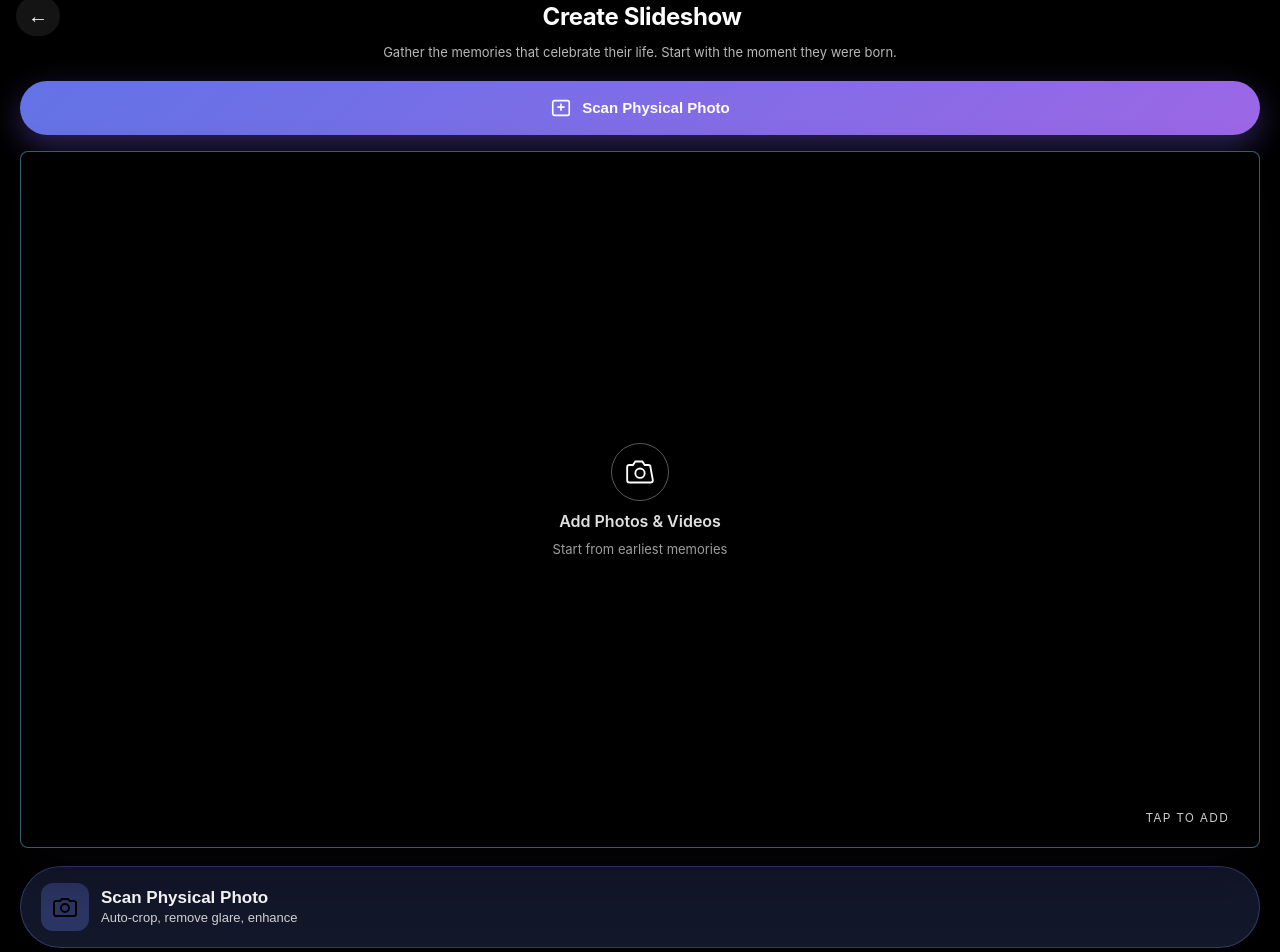
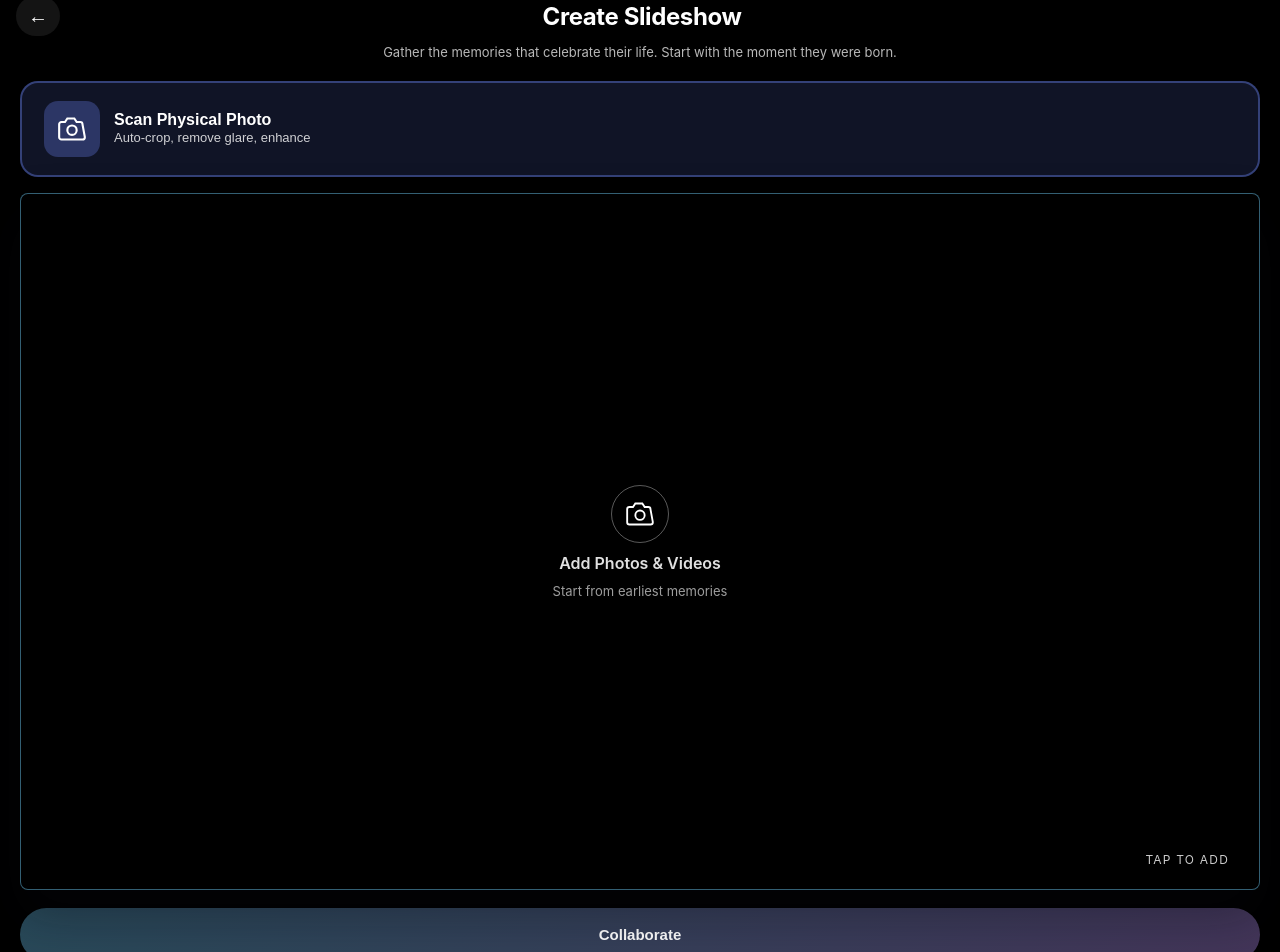
Before and after one commit to dashqrcodes/DASH, a Next.js app: page /slideshow in a window 1280 px wide. Shown: the part 16-968 px from the top of the page. Built offline with nearby package versions, Linux system fonts and the light colour scheme; grey boxes are pictures that could not be loaded.

Commit message:
Adjust scan button hierarchy and spacing

```diff
--- a/src/pages/slideshow.tsx
+++ b/src/pages/slideshow.tsx
@@ -828,29 +828,41 @@ const SlideshowPage: React.FC = () => {
           onClick={() => setShowScanner(true)}
           style={{
             margin:'0 20px 16px',
-            padding:'16px 20px',
-            background:'linear-gradient(135deg, rgba(109,127,255,0.9) 0%, rgba(173,114,255,0.9) 100%)',
-            border:'none',
-            borderRadius:'9999px',
-            textAlign:'center',
+            padding:'18px 22px',
+            background:'rgba(102,126,234,0.16)',
+            border:'2px solid rgba(102,126,234,0.42)',
+            borderRadius:'18px',
             cursor:'pointer',
             display:'flex',
             alignItems:'center',
-            justifyContent:'center',
-            gap:'10px',
-            fontSize:'15px',
-            fontWeight:600,
-            color:'white',
-            WebkitTapHighlightColor:'transparent',
-            boxShadow:'0 12px 32px rgba(132,102,255,0.35)'
+            gap:'14px',
+            minHeight:'72px',
+            WebkitTapHighlightColor:'transparent'
           }}
         >
-          <svg width="22" height="22" viewBox="0 0 24 24" fill="none" stroke="white" strokeWidth="1.8">
-            <rect x="3" y="4" width="18" height="16" rx="2" />
-            <path d="M8 11h8" />
-            <path d="M12 7v8" />
-          </svg>
-          Scan Physical Photo
+          <div style={{
+            width:'56px',
+            height:'56px',
+            borderRadius:'14px',
+            background:'rgba(102,126,234,0.32)',
+            display:'flex',
+            alignItems:'center',
+            justifyContent:'center',
+            flexShrink:0
+          }}>
+            <svg width="28" height="28" viewBox="0 0 24 24" fill="none" stroke="white" strokeWidth="1.8">
+              <path d="M23 19a2 2 0 0 1-2 2H3a2 2 0 0 1-2-2V8a2 2 0 0 1 2-2h3l2-3h6l2 3h3a2 2 0 0 1 2 2z"></path>
+              <circle cx="12" cy="13" r="4"></circle>
+            </svg>
+          </div>
+          <div style={{display:'flex',flexDirection:'column',alignItems:'flex-start',color:'white'}}>
+            <div style={{fontSize:'16px',fontWeight:700}}>
+              {t.scanPhysicalPhoto}
+            </div>
+            <div style={{fontSize:'13px',opacity:0.8,lineHeight:1.35}}>
+              {t.scanSubtitle}
+            </div>
+          </div>
         </button>
 
         <div
@@ -1026,74 +1038,6 @@ const SlideshowPage: React.FC = () => {
         )}
 
         {/* Add Photos Buttons */}
-        <div style={{
-          padding:'0 20px',
-          marginBottom:'16px',
-          display:'flex',
-          flexDirection:'column',
-          gap:'12px'
-        }}>
-          {/* Scan Physical Photo Button */}
-          <button
-            onClick={() => setShowScanner(true)}
-            style={{
-              padding:'16px 20px',
-              background:'rgba(102,126,234,0.18)',
-              border:'1px solid rgba(102,126,234,0.35)',
-              borderRadius:'9999px',
-              textAlign:'center',
-              cursor:'pointer',
-              display:'flex',
-              alignItems:'center',
-              justifyContent:'flex-start',
-              gap:'12px',
-              transition:'all 0.2s',
-              WebkitTapHighlightColor:'transparent',
-              minHeight:'64px'
-            }}
-            onTouchStart={(e) => {
-              e.currentTarget.style.background = 'rgba(102,126,234,0.25)';
-            }}
-            onTouchEnd={(e) => {
-              e.currentTarget.style.background = 'rgba(102,126,234,0.15)';
-            }}
-          >
-            <div style={{
-              width:'48px',
-              height:'48px',
-              borderRadius:'12px',
-              background:'rgba(102,126,234,0.3)',
-              display:'flex',
-              alignItems:'center',
-              justifyContent:'center',
-              flexShrink:0
-            }}>
-              <svg width="24" height="24" viewBox="0 0 24 24" fill="none" stroke="currentColor" strokeWidth="2">
-                <path d="M23 19C23 19.5304 22.7893 20.0391 22.4142 20.4142C22.0391 20.7893 21.5304 21 21 21H3C2.46957 21 1.96086 20.7893 1.58579 20.4142C1.21071 20.0391 1 19.5304 1 19V8C1 7.46957 1.21071 6.96086 1.58579 6.58579C1.96086 6.21071 2.46957 6 3 6H7L9 4H15L17 6H21C21.5304 6 22.0391 6.21071 22.4142 6.58579C22.7893 6.96086 23 7.46957 23 8V19Z"/>
-                <circle cx="12" cy="13" r="4"/>
-                                </svg>
-            </div>
-            <div style={{display:'flex',flexDirection:'column',alignItems:'flex-start',flex:1}}>
-              <div style={{
-                fontSize:'clamp(15px, 3.5vw, 17px)',
-                fontWeight:'700',
-                color:'white',
-                marginBottom:'2px'
-              }}>
-                {t.scanPhysicalPhoto}
-              </div>
-              <div style={{
-                fontSize:'clamp(11px, 2.5vw, 13px)',
-                opacity:0.8,
-                color:'white',
-                lineHeight:'1.3'
-              }}>
-                {t.scanSubtitle}
-                        </div>
-                    </div>
-                        </button>
-                        </div>
-
         {/* Photo Scanner Modal */}
         {showScanner && (
           <PhotoScanner
@@ -1109,7 +1053,7 @@ const SlideshowPage: React.FC = () => {
           marginBottom: '20px',
           display: 'flex',
           flexDirection: 'column',
-          gap: '12px'
+          gap: '18px'
         }}>
           <button
             onClick={handleOpenCollaboration}
```
